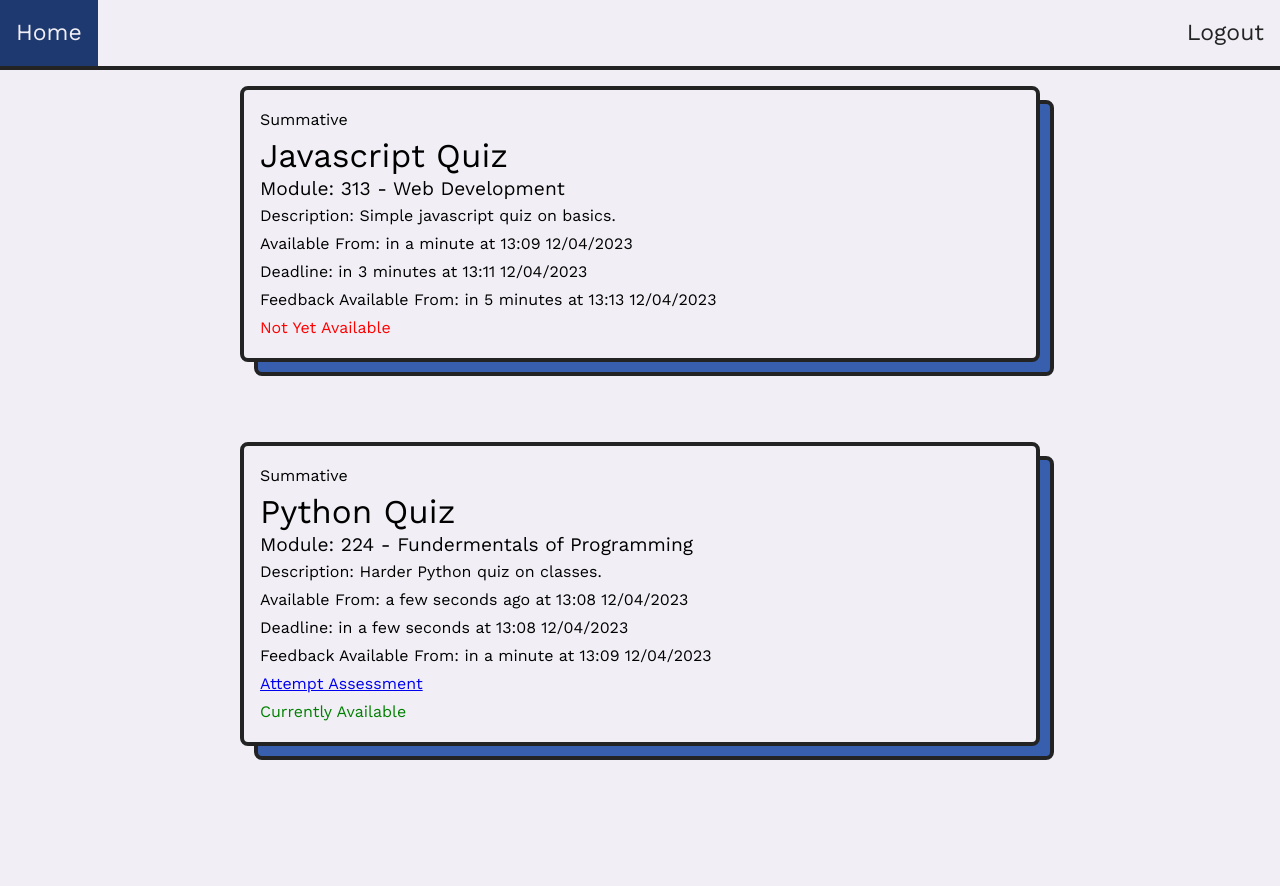
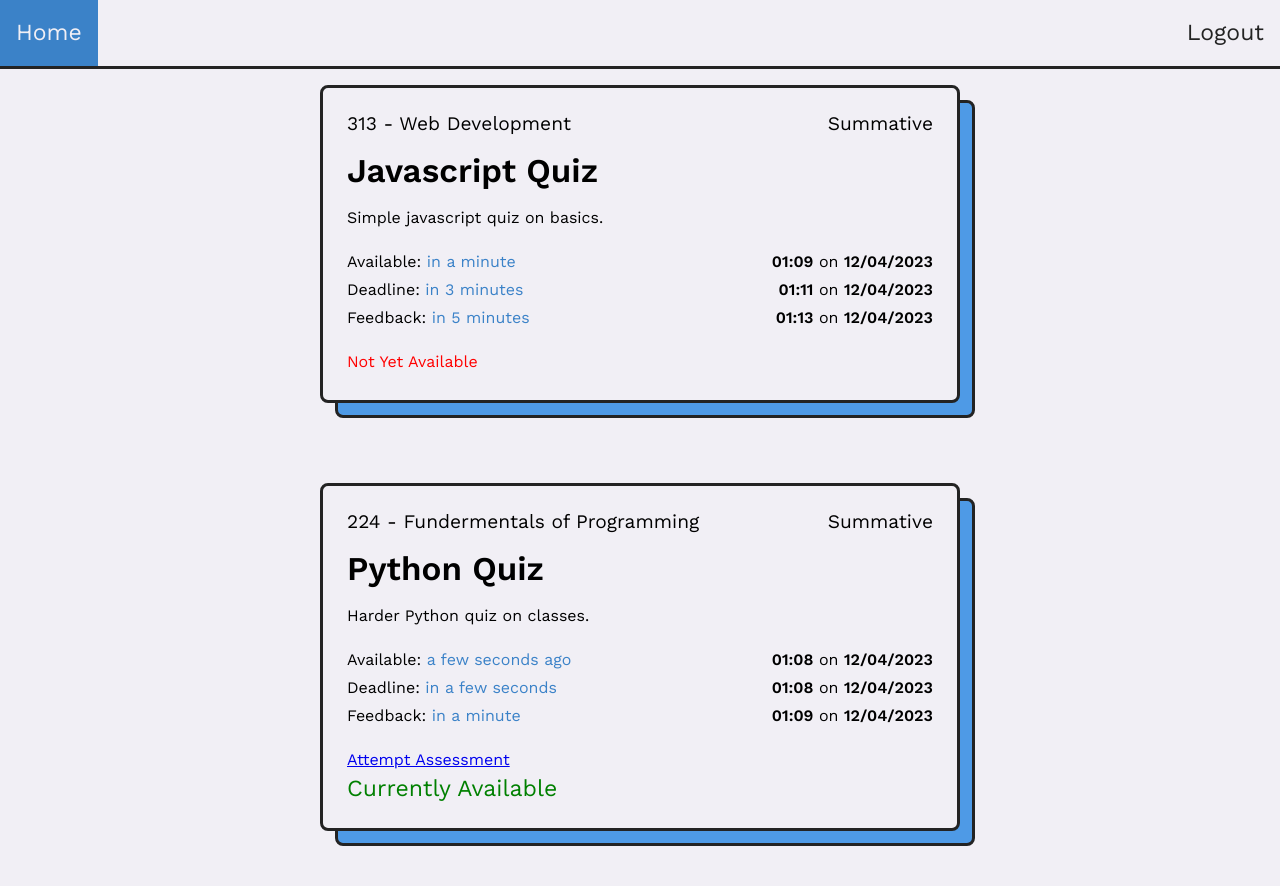
Before and after one commit to charz09/cmt313, a Flask app: page /student/assessments/summative in a window 1280 px wide. After the commit the page ends 846 px from the top, so only its background shows below. Run offline with Flask 3, Linux system fonts and the light colour scheme; a user stored in the database is signed in; some libraries are stand-ins or nearby versions.

Commit message:
added more styles.

```diff
--- a/src/static/css/base.css
+++ b/src/static/css/base.css
@@ -1,19 +1,18 @@
-@import url('https://fonts.googleapis.com/css2?family=Work+Sans&display=swap');
+@import url('https://fonts.googleapis.com/css2?family=Work+Sans:wght@100;300;400;600;800&display=swap');
 @import './type.css';
 @import './nav.css';
 @import './cards.css';
 @import './forms.css';
+@import './questions.css';
 
 :root {
   /* Colours */
-  --primary-color: #375fae;
-  --primary-shadow-color: #a8bde7;
-  --primary-hover: #1e3970;
+  --primary-color: #4e9ae6;
+  --primary-hover: #3b82c8;
   --secondary-color: #fff7fe;
   --light-color: #f1eff5;
   --light-grey: #ccc;
   --dark-color: #232323;
-  --dark-shadow-color: #a5a5a5;
 
   /* Font Sizes */
   --fs-body: 1rem;
@@ -38,7 +37,7 @@
   --sp-12: 6rem;
   --sp-13: 10rem;
 
-  --line-width: 4px;
+  --line-width: 3px;
 }
 
 .assessments-section {
@@ -73,10 +72,11 @@
   color: var(--light-color);
   border: none;
   padding: var(--sp-2) var(--sp-3);
-  margin: var(--sp-2) var(--sp-2) 0 0;
+  margin: var(--sp-2) var(--sp-3) 0 0;
   font-size: var(--fs-body);
   border-radius: var(--sp-2);
   cursor: pointer;
+  border: var(--line-width) solid var(--dark-color);
 }
 
 .secondary-button:hover {
@@ -119,6 +119,12 @@
   flex: 0 1 auto;
   text-decoration: none;
 }
+.option-container h1 {
+  margin: var(--sp-4);
+  text-align: center;
+  color: var(--dark-color);
+  font-weight: 600;
+}
 
 .option-logo {
   width: 10rem;
--- a/src/static/css/cards.css
+++ b/src/static/css/cards.css
@@ -1,8 +1,9 @@
 .card {
     border: 1px solid var(--dark-color);
-    padding: var(--sp-5);
-    margin: var(--sp-5) 0;
+    padding: var(--sp-6);
+    margin: var(--sp-5) auto;
     border-radius: var(--sp-3);
+    max-width: 40rem;
 
     position: relative;
     transform-style: preserve-3d;
@@ -28,4 +29,39 @@
   .card-title a {
     color: var(--dark-color);
     text-decoration: none;
+
   }
+
+  .card h2 {
+    margin: var(--sp-4) 0;
+
+  }
+
+  .card h6 {
+    margin: var(--sp-2) 0;
+
+  }
+
+  .card-title a:hover {
+    color: var(--primary-hover);
+    text-decoration: none;
+  }
+
+  .info-section {
+    display: flex;
+    justify-content: space-between;
+    align-items: center;
+  }
+
+  .time-info {
+    margin: var(--sp-5) 0;
+  }
+
+  .highlight {
+    color: var(--primary-hover);
+  }
+
+  .time-row {
+    display: flex;
+    justify-content: space-between;
+  }
--- a/src/static/css/forms.css
+++ b/src/static/css/forms.css
@@ -13,7 +13,7 @@ form {
 
   .assessment-form {
     width: 25rem;
-    margin: 0 auto;
+    margin: 2rem auto;
   }
 
   .input-field {
@@ -37,7 +37,7 @@ form {
     border-color: var(--primary-color);
   }
 
-  .radio-botton {
+  .radio-button {
     list-style-type: none;
     display: flex;
   }
@@ -52,7 +52,8 @@ form {
     border: var(--line-width) solid var(--dark-color); */
   }
 
-  .radio-inputs li {
+  .radio-button li {
+    width: 100%;
     margin-right: 4rem;
     background-color: #fff;
     list-style-type: none;
@@ -63,7 +64,7 @@ form {
     border: var(--line-width) solid var(--dark-color);
   }
 
-  .radio-inputs li label {
+  .radio-button li label {
 
     margin: 0rem 0.4rem 0rem 0.4rem;
 
--- /dev/null
+++ b/src/static/css/questions.css
@@ -0,0 +1,22 @@
+.question-container {
+    padding: var(--sp-5);
+    margin: var(--sp-5) 0;
+    border-radius: var(--sp-3);
+    border: var(--line-width) solid var(--dark-color);
+}
+
+.choices-container ul {
+    display: flex;
+    flex-direction: column;
+}
+
+.question-container h6 {
+    margin: 2rem 0;
+}
+.question-container h5 {
+    margin: 1rem 0;
+}
+
+.question-container p {
+    margin: 0.75rem 0;
+}
--- a/src/static/css/type.css
+++ b/src/static/css/type.css
@@ -23,3 +23,19 @@ h4 {font-size: 1.44rem;}
 h5 {font-size: 1.2rem;}
 
 small, .text_small {font-size: 0.833rem;}
+
+.xlight {
+  font-weight: 100;
+}
+
+.light {
+  font-weight: 300;
+}
+
+.semibold {
+  font-weight: 600;
+}
+
+.bold {
+  font-weight: 800;
+}
--- a/src/templates/auth/login.html
+++ b/src/templates/auth/login.html
@@ -3,7 +3,7 @@
 {% block content %}
 
 <section class="assessments-section">
-    <div class="form-container">
+    <div class="assessment-form">
         <form method="POST" class="form">
             {{ form.hidden_tag() }}
             {{ form.username.label }}
--- a/src/templates/auth/register.html
+++ b/src/templates/auth/register.html
@@ -5,8 +5,8 @@
 <!-- <div class="page-header">
     <h1>Hello, {% if username %}{{ username }}{% else %} New user {% endif %}!</h1>
 </div> -->
-<section class="center-child">
-    <div class="login-form-container">
+<section class="assessments-section">
+    <div class="assessment-form">
         <form method="POST" class="login-form">
             {{ form.hidden_tag() }}
             {{ form.username.label }}
@@ -16,7 +16,7 @@
             {{ form.confirm_password.label }}
             {{ form.confirm_password(class='input-field') }}
             {{ form.role.label }}
-            {{ form.role(class="radio-botton") }}
+            {{ form.role(class="radio-button") }}
             {{ form.submit(class='primary-button') }}
         </form>
     </div>
--- a/src/templates/student/attempts/summative/index.html
+++ b/src/templates/student/attempts/summative/index.html
@@ -7,17 +7,31 @@
     {% for assessment in assessments %}
     {% if assessment.module in current_user.modules %}
         <div class="card card-shadow">
-            <p>{{assessment.assessment_type}}</p>
-            <h2 class="card-title">
+            <div class="info-section">
+                <h5 class="">{{ assessment.module.code }} - {{ assessment.module.name }}</h5>
+                <h5 class="">{{assessment.assessment_type}}</h5>
+            </div>
+
+            <h2 class="card-title semibold">
                 {{ assessment.name}}
             </h2>
 
-            <h5>Module: {{ assessment.module.code }} - {{ assessment.module.name }}</h5>
-            <p>Description: {{ assessment.description }}</p>
+            <p class="">{{ assessment.description }}</p>
 
-            <p>Available From: {{moment(assessment.available_from).fromNow(refresh=0.1)}} at {{ moment(assessment.available_from).format('H:mm DD/MM/YYYY') }}</p>
-            <p>Deadline: {{  moment(assessment.available_to).fromNow(refresh=True) }} at {{ moment(assessment.available_to).format('H:mm DD/MM/YYYY') }}</p>
-            <p>Feedback Available From: {{  moment(assessment.feedback_from).fromNow(refresh=True) }} at {{  moment(assessment.feedback_from).format('H:mm DD/MM/YYYY') }}</p>
+            <div class="time-info">
+                <div class="time-row">
+                    <div class="left">Available: <span class="highlight">{{moment(assessment.available_from).fromNow(refresh=0.1)}}</span> </div>
+                    <div class="right"><span class="semibold">{{ moment(assessment.available_from).format('hh:mm') }}</span> on <span class="semibold">{{ moment(assessment.available_from).format('DD/MM/YYYY') }}</span></div>
+                </div>
+                <div class="time-row">
+                    <div class="left">Deadline: <span class="highlight">{{  moment(assessment.available_to).fromNow(refresh=True) }} </span></div>
+                    <div class="right"><span class="semibold">{{ moment(assessment.available_to).format('hh:mm')}}</span> on <span class="semibold">{{ moment(assessment.available_to).format('DD/MM/YYYY')}}</span></div>
+                </div>
+                <div class="time-row">
+                    <div class="left">Feedback: <span class="highlight">{{  moment(assessment.feedback_from).fromNow(refresh=True) }}</span></div>
+                    <div class="right"><span class="semibold">{{  moment(assessment.feedback_from).format('hh:mm')}}</span> on <span class="semibold">{{  moment(assessment.feedback_from).format('DD/MM/YYYY')}}</span></div>
+                </div>
+            </div>
 
             {% if datetime.utcnow() < assessment.available_from %}
                 <p style="color: red;">Not Yet Available</p>
@@ -27,19 +41,19 @@
                 <a href={{url_for('students.new_attempt', id=assessment.id)}}>Edit Submission</a>
                 <a href={{url_for('students.results', id=assessment.id)}}>View Submission</a>
                 {% else %}
-                <a href={{url_for('students.new_attempt', id=assessment.id)}}>Attempt Assessment</a>
+                <a href={{url_for('students.new_attempt', id=assessment.id)}} class="third-button">Attempt Assessment</a>
                 {% endif  %}
-                <p style="color: green;">Currently Available</p>
+                <h4 style="color: green;">Currently Available</h4>
 
             {% elif  datetime.utcnow() > assessment.available_to and datetime.utcnow() < assessment.feedback_from%}
                 {% if assessment.id in attempts|map(attribute='assessment_id') %}
-                <a href={{url_for('students.results', id=assessment.id)}}>View Submission</a>
+                <a href={{url_for('students.results', id=assessment.id)}} class="third-button" >View Submission</a>
                 {% endif  %}
-                <p style="color: red;">Deadline Passed</p>
+                <h4  style="color: red;">Deadline Passed</h4>
             {% elif  datetime.utcnow() > assessment.feedback_from %}
                 {% if assessment.id in attempts|map(attribute='assessment_id') %}
-                <a href={{url_for('students.results', id=assessment.id)}}>View Submission</a>
-                <p style="color: green;">Feedback Available</p>
+                <a href={{url_for('students.results', id=assessment.id)}} class="third-button">View Submission</a>
+                <h4  style="color: green;">Feedback Available</h4>
                 {% endif  %}
             {% endif %}
         </div>
--- a/src/templates/teacher/assessments/summative/edit.html
+++ b/src/templates/teacher/assessments/summative/edit.html
@@ -16,7 +16,7 @@
             {{ form.description(class='input-field') }}
 
             {{ form.assessment_type.label}}
-            {{ form.assessment_type(class="radio-inputs")}}
+            {{ form.assessment_type(class="radio-button")}}
 
             {{ form.available_from.label }}
             {{ form.available_from(class='input-field') }}
--- a/src/templates/teacher/assessments/summative/index.html
+++ b/src/templates/teacher/assessments/summative/index.html
@@ -13,11 +13,13 @@
         {# make sure that a user can only see assessments for modules thay are a apart of #}
         {% if assessment.module in current_user.modules %}
             <div class="card">
-                <p>{{assessment.assessment_type}}</p>
+                <div class="info-section">
+                    <h5>{{ assessment.module.code }} - {{ assessment.module.name }}</h5>
+                    <h5>{{assessment.assessment_type}}</h5>
+                </div>
                 <h2 class="card-title">
                     <a href="{{url_for('teachers.show_assessment', id=assessment.id)}}">{{ assessment.name}}</a>
                 </h2>
-                <h5>Module: {{ assessment.module.code }} - {{ assessment.module.name }}</h5>
                 <p>{{ assessment.description }}</p>
 
                 {% if assessment.user_id == current_user.id %}
--- a/src/templates/teacher/assessments/summative/new.html
+++ b/src/templates/teacher/assessments/summative/new.html
@@ -7,7 +7,7 @@
 {% endif %}
 
 <section class="assessments-section">
-    <div class="login-form">
+    <div class="assessment-form">
         <form method="POST">
             {{ form.hidden_tag() }}
 
@@ -21,7 +21,7 @@
             {{ form.description(class='input-field') }}
 
             {{ form.assessment_type.label }}
-            {{ form.assessment_type(class="radio-botton input-field") }}
+            {{ form.assessment_type(class="radio-button") }}
 
             {{ form.available_from.label(class="summative-only") }}
             {{ form.available_from(class="summative-only input-field") }}
```
Also changed, not shown: src/templates/student/attempts/summative/new.html (+12 -6 lines), src/templates/student/attempts/summative/results.html (+8 -3 lines), src/data/data.sqlite.
